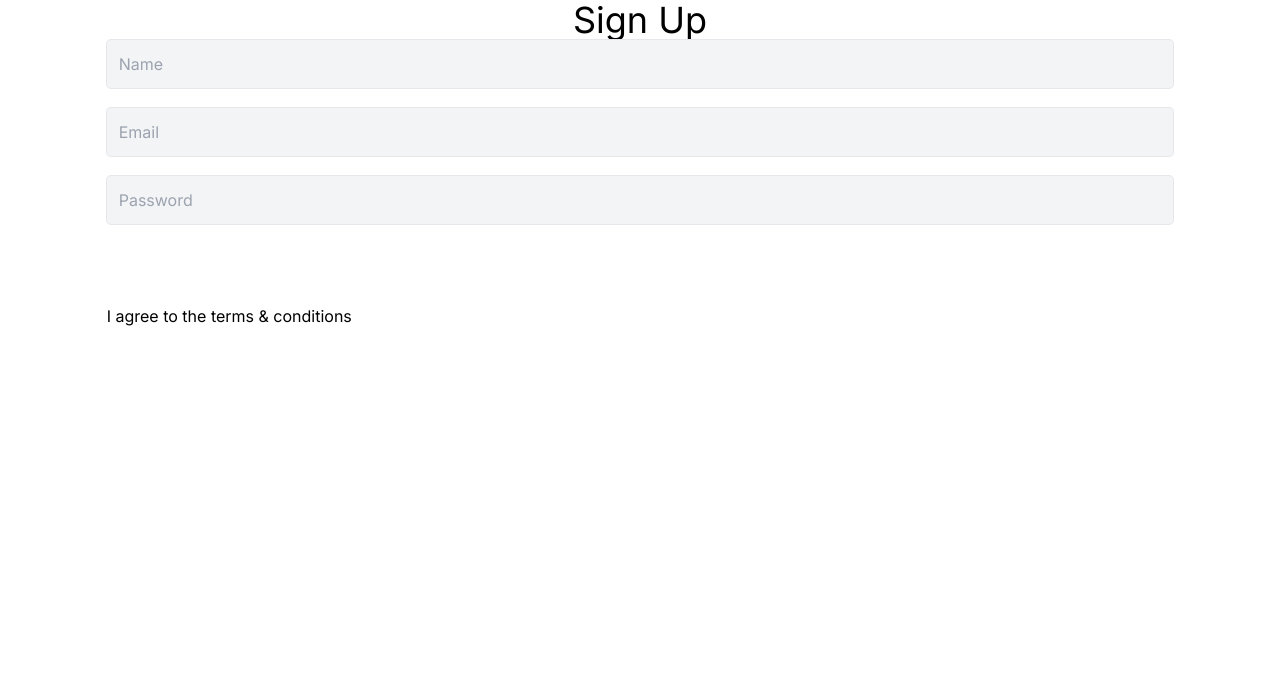
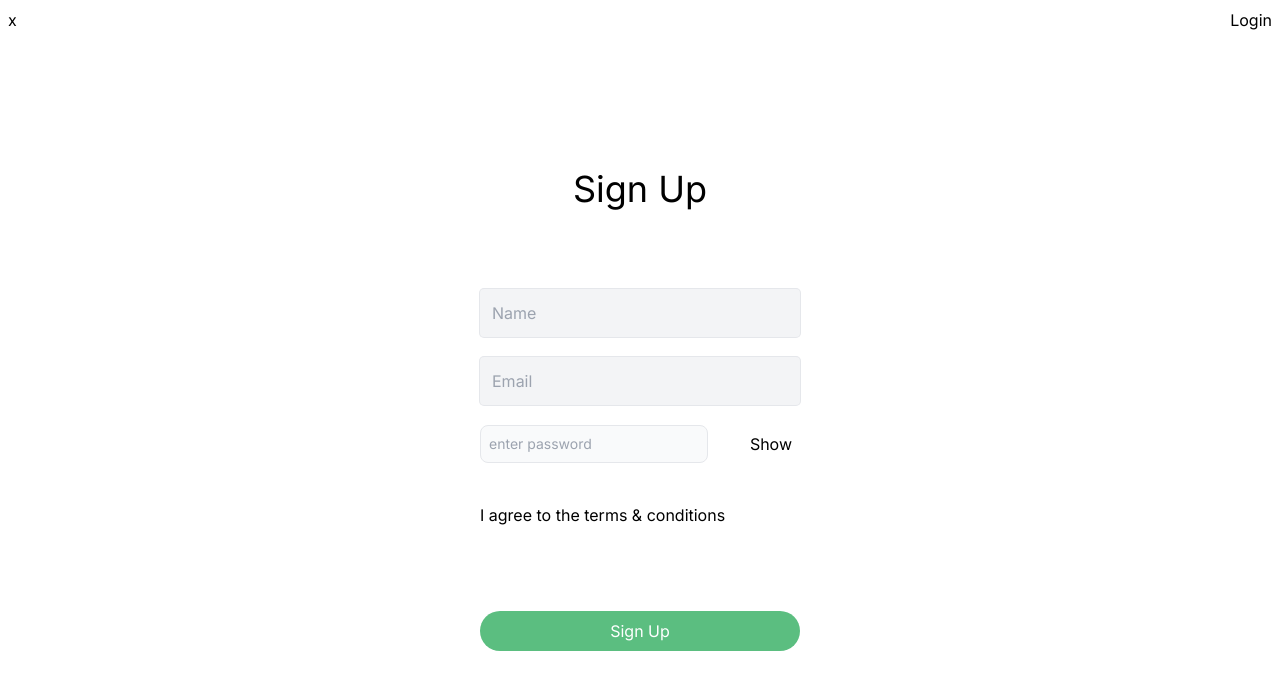
Before and after one commit to HongxinZhou/soft3888_test, a Next.js app: page /signup in a window 1280 px wide. Shown: the top 690 px of the page. Built offline with nearby package versions, Linux system fonts and the light colour scheme.

Commit message:
Update login/logout/profile page frontend.

```diff
--- a/src/app/login/page.tsx
+++ b/src/app/login/page.tsx
@@ -1,7 +1,14 @@
+"use client";
 import { Button } from "@/components/common/Button";
 import Link from "next/link";
+import React, { useState } from 'react';
 
 export default function Login() {
+  const [showPassword, setShowPassword] = useState(false);
+
+  const togglePasswordVisibility = () => {
+    setShowPassword(!showPassword);
+  };
   return (
     <div className="flex-1 flex flex-col gap-20 items-center justify-center bg-white">
       <h1>Welcome Back</h1>
@@ -14,14 +21,31 @@ export default function Login() {
             className="text-gray-600 bg-gray-50 border text-sm rounded-lg p-2"
           />
         </label>
-        <label className="flex-1 flex flex-col">
+        {/* <label className="flex-1 flex flex-col">
           <h3>Password</h3>
           <input
-            type="text"
+            type="password"
             placeholder="enter password"
             className="text-gray-600 bg-gray-50 border text-sm rounded-lg p-2"
           />
-        </label>
+        </label> */}
+        <label className="flex-1 flex flex-col">
+      <h3>Password</h3>
+      <div className="relative">
+        <input
+          type={showPassword ? 'text' : 'password'}
+          placeholder="enter password"
+          className="text-gray-600 bg-gray-50 border text-sm rounded-lg p-2"
+        />
+        <button
+          type="button"
+          onClick={togglePasswordVisibility}
+          className="absolute right-2 top-1/2 transform -translate-y-1/2"
+        >
+          {showPassword ? 'Hide' : 'Show'}
+        </button>
+      </div>
+    </label>
         <Button
           component={Link}
           href="/profile"
--- a/src/app/profile/page.tsx
+++ b/src/app/profile/page.tsx
@@ -3,6 +3,7 @@
 import { ProgressCircle } from "@/components/common/ProgressCircle";
 import { useEffect, useState } from "react";
 import NavigationBar from "@/components/core/NavigationBar";
+import Link from "next/link";
 
 export default function Profile() {
   const [userXp, setUserXp] = useState<number>(0);
@@ -13,6 +14,11 @@ export default function Profile() {
 
   return (
     <div className="bg-primary min-h-[25rem] w-full flex flex-col items-center gap-10 p-10">
+      <div className="absolute top-2 right-2">
+        <Link href="/login" legacyBehavior>
+          <a className="text-gray-200 hover:text-white">Logout</a>
+        </Link>
+      </div>
       <h1 className="text-gray-200">Profile</h1>
       <ProgressCircle
         initialValue={0}
--- a/src/app/signup/page.tsx
+++ b/src/app/signup/page.tsx
@@ -1,9 +1,13 @@
+"use client";
+import { Button } from "@/components/common/Button";
+import Link from "next/link";
 import { useId } from "react";
+import React, { useState } from 'react';
 
-function TextInput({ content }: { content: string }) {
+function TextInput({ type, content }: { type: string; content: string }) {
   return (
     <input
-      type="text"
+      type={type}
       placeholder={content}
       className="bg-gray-100 p-3 rounded ring-1 ring-gray-200"
     ></input>
@@ -12,16 +16,50 @@ function TextInput({ content }: { content: string }) {
 
 export default function SignUp() {
   const id = useId();
+  const [showPassword, setShowPassword] = useState(false);
+
+  const togglePasswordVisibility = () => {
+    setShowPassword(!showPassword);
+  };
   return (
-    <>
-      <div className="text-4xl">Sign Up</div>
-      <form className="w-5/6 flex flex-col gap-y-5">
-        <TextInput content="Name"></TextInput>
-        <TextInput content="Email"></TextInput>
-        <TextInput content="Password"></TextInput>
-        <input type="checkbox" id={id} name={id} className="w-10 h-10"></input>
+    <div className="flex-1 flex flex-col gap-20 items-center justify-center bg-white">
+      <Link href="/login" legacyBehavior>
+        <a className="absolute top-2 right-2 text-black hover:text-gray-700">Login</a>
+      </Link>
+      <Link href="/login" legacyBehavior>
+        <a className="absolute top-2 left-2 text-black hover:text-gray-700">x</a>
+      </Link>
+      <div className="text-4xl pt-5">Sign Up</div>
+
+      <form className="flex flex-col flex-initial gap-5 min-w-[20rem]">
+        <TextInput type="text" content="Name"></TextInput>
+        <TextInput type="text" content="Email"></TextInput>
+        {/* <TextInput type="password"  content="Password"></TextInput> */}
+        <div className="relative">
+          <input
+            type={showPassword ? 'text' : 'password'}
+            placeholder="enter password"
+            className="text-gray-600 bg-gray-50 border text-sm rounded-lg p-2"
+          />
+          <button
+            type="button"
+            onClick={togglePasswordVisibility}
+            className="absolute right-2 top-1/2 transform -translate-y-1/2"
+          >
+            {showPassword ? 'Hide' : 'Show'}
+          </button>
+          </div>
+        <input type="checkbox" id={id} name={id}></input>
         <label htmlFor={id}>I agree to the terms & conditions</label>
+        <Button
+          component={Link}
+          href="/profile"
+          type="submit"
+          className="mt-16"
+        >
+          Sign Up
+        </Button>
       </form>
-    </>
+    </div>
   );
 }
```
